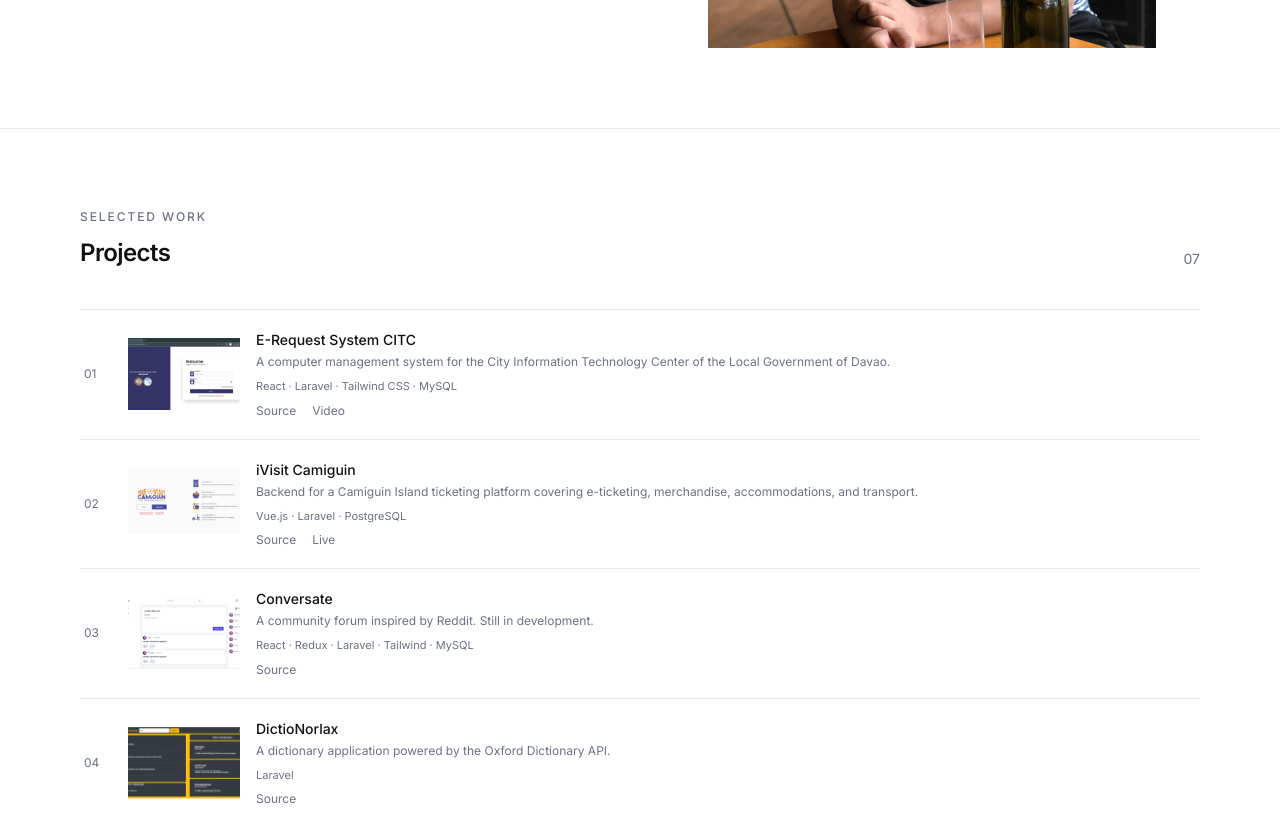
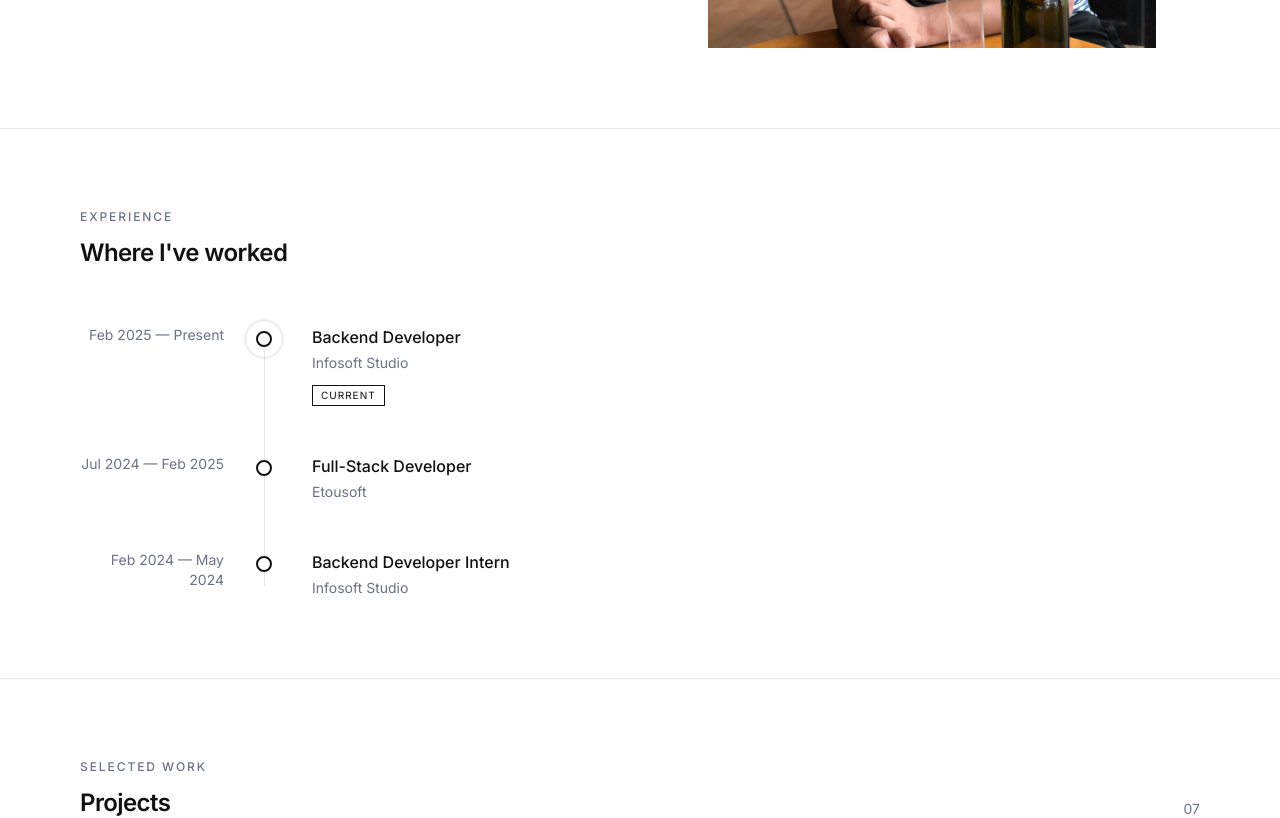
Before and after one commit to lagriamj/work-portfolio, a React (Vite) app: page / in a window 1280 px wide. Shown: the part 640-1458 px from the top of the page. Built offline with nearby package versions, Linux system fonts and the light colour scheme.

Commit message:
added experience section

```diff
--- a/src/App.jsx
+++ b/src/App.jsx
@@ -3,9 +3,9 @@ import Cursor from "./components/Cursor";
 import Navbar from "./components/Navbar";
 import About from "./sections/About";
 import Contact from "./sections/Contact";
+import Experience from "./sections/Experience";
 import Footer from "./sections/Footer";
 import Home from "./sections/Home";
-import Service from "./sections/Service";
 import Tools from "./sections/Tools";
 import Works from "./sections/Works";
 
@@ -16,9 +16,9 @@ function App() {
       <Navbar />
       <main>
         <Home />
+        <Experience />
         <Works />
         <About />
-        <Service />
         <Tools />
         <Contact />
       </main>
--- a/src/components/Navbar.jsx
+++ b/src/components/Navbar.jsx
@@ -2,6 +2,7 @@ import { useEffect, useState } from "react";
 import { AnimatePresence, motion } from "framer-motion";
 
 const links = [
+  { href: "#experience", label: "Experience", id: "experience" },
   { href: "#work", label: "Work", id: "work" },
   { href: "#about", label: "About", id: "about" },
   { href: "#stack", label: "Stack", id: "stack" },
@@ -15,7 +16,7 @@ const Navbar = () => {
   const [progress, setProgress] = useState(0);
 
   useEffect(() => {
-    const ids = ["home", "work", "about", "stack", "contact"];
+    const ids = ["home", "experience", "work", "about", "stack", "contact"];
     const onScroll = () => {
       const max = document.documentElement.scrollHeight - window.innerHeight;
       setScrolled(window.scrollY > 12);
@@ -59,7 +60,7 @@ const Navbar = () => {
           lagriamj
         </a>
 
-        <ul className="hidden items-center gap-8 md:flex">
+        <ul className="hidden items-center gap-6 lg:gap-8 md:flex">
           {links.map((link) => (
             <li key={link.href}>
               <a
--- /dev/null
+++ b/src/sections/Experience.jsx
@@ -0,0 +1,83 @@
+import { motion } from "framer-motion";
+
+const roles = [
+  {
+    company: "Infosoft Studio",
+    title: "Backend Developer",
+    dates: "Feb 2025 — Present",
+    current: true,
+  },
+  {
+    company: "Etousoft",
+    title: "Full-Stack Developer",
+    dates: "Jul 2024 — Feb 2025",
+    current: false,
+  },
+  {
+    company: "Infosoft Studio",
+    title: "Backend Developer Intern",
+    dates: "Feb 2024 — May 2024",
+    current: false,
+  },
+];
+
+const Experience = () => {
+  return (
+    <section
+      id="experience"
+      className="scroll-mt-24 border-t border-line px-5 py-20 md:px-8"
+    >
+      <div className="mx-auto max-w-site">
+        <p className="section-label">Experience</p>
+        <h2 className="mt-3 text-2xl font-semibold tracking-tight">
+          Where I&apos;ve worked
+        </h2>
+
+        <ol className="relative mt-14">
+          <span
+            className="absolute bottom-3 left-[7px] top-3 w-px bg-line md:left-[11.5rem]"
+            aria-hidden="true"
+          />
+
+          {roles.map((role, index) => (
+            <motion.li
+              key={`${role.company}-${role.title}`}
+              initial={{ opacity: 0, x: -12 }}
+              whileInView={{ opacity: 1, x: 0 }}
+              viewport={{ once: true, amount: 0.4 }}
+              transition={{ duration: 0.45, delay: index * 0.12 }}
+              className="relative grid gap-3 pb-12 last:pb-0 md:grid-cols-[11.5rem_1fr] md:gap-0"
+            >
+              <p className="pl-8 text-sm text-muted md:pr-10 md:pl-0 md:text-right">
+                {role.dates}
+              </p>
+
+              <div className="pl-8 md:pl-12">
+                <span
+                  className={`absolute left-0 top-1.5 h-4 w-4 rounded-full border-2 border-ink bg-paper md:left-[11.5rem] md:-ml-2 ${
+                    role.current ? "bg-ink" : ""
+                  }`}
+                  aria-hidden="true"
+                >
+                  {role.current && (
+                    <span className="absolute inset-[-5px] animate-ping rounded-full border border-ink/40" />
+                  )}
+                </span>
+
+                <h3 className="text-base font-medium">{role.title}</h3>
+                <p className="mt-1 text-sm text-muted">{role.company}</p>
+                {role.current && (
+                  <span className="mt-3 inline-block border border-ink px-2 py-0.5 text-[10px] uppercase tracking-widest">
+                    Current
+                  </span>
+                )}
+              </div>
+            </motion.li>
+          ))}
+        </ol>
+      </div>
+    </section>
+  );
+};
+
+export default Experience;
```
